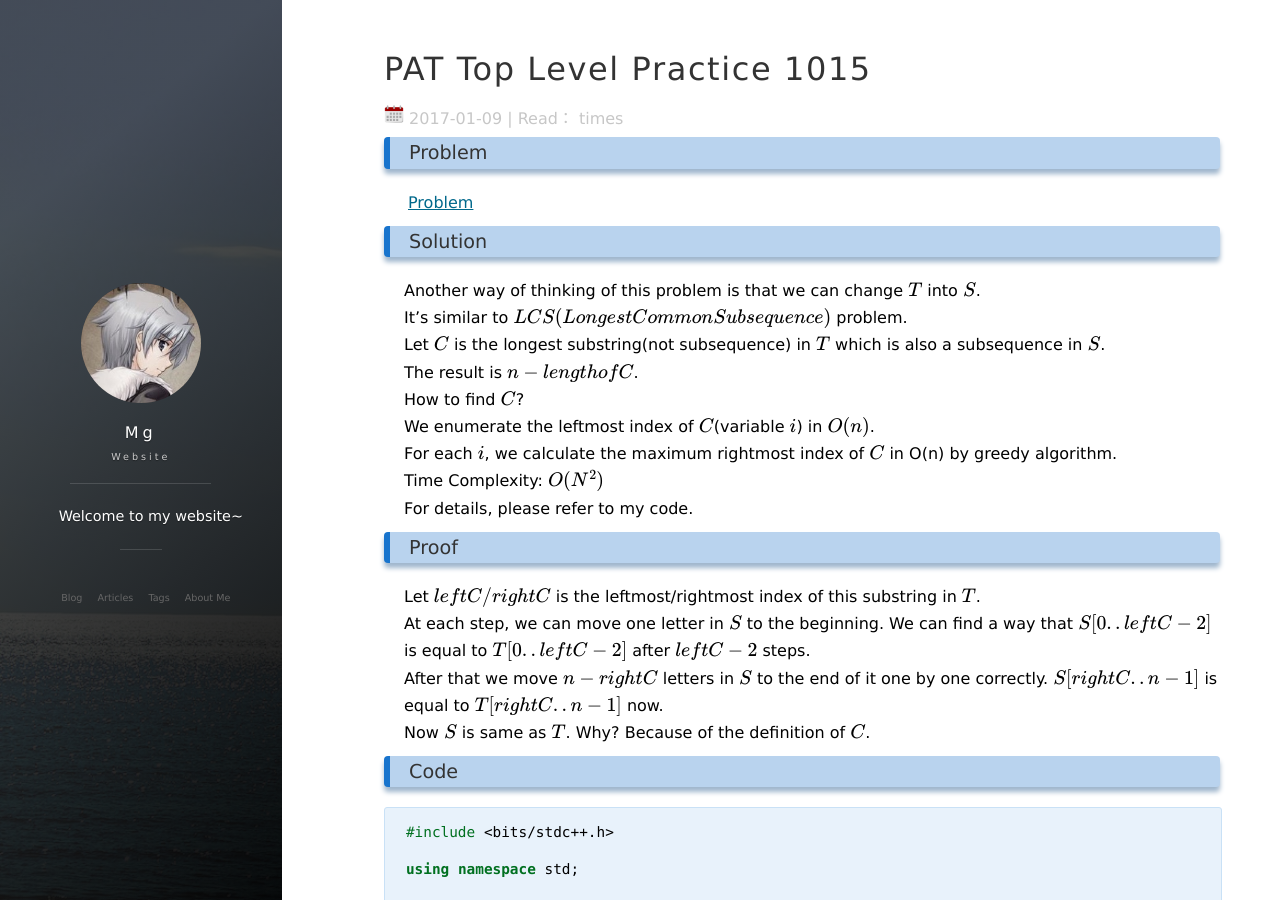
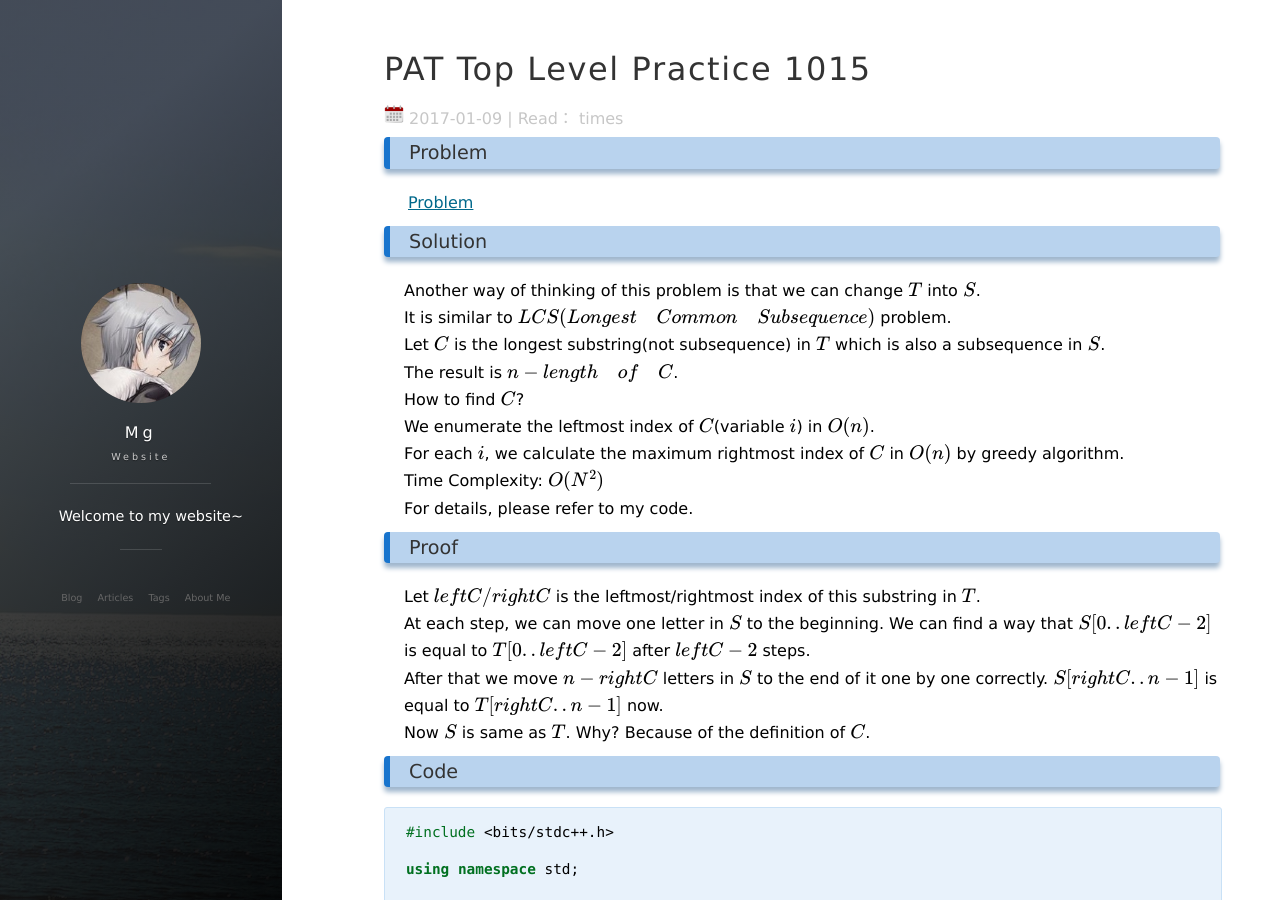
Before and after one commit to XJTUmg/XJTUmg.github.io, a Jekyll site: the page built from _posts/2017-01-09-PAT Top Level 1015.md, in a window 1280 px wide and 900 px high. Built offline with Jekyll 4.4.1, drawn with Linux system fonts in a browser that asks for light colours; nearby versions of some CDN libraries; formulas are drawn with MathJax 3; comment, search, counter and statistics services are not loaded.

Commit message:
Update 2017-01-09-PAT Top Level 1015.md

```diff
--- a/_posts/2017-01-09-PAT Top Level 1015.md
+++ b/_posts/2017-01-09-PAT Top Level 1015.md
@@ -11,12 +11,12 @@ tag: Algorithms
 ### Solution
 
 Another way of thinking of this problem is that we can change $T$ into $S$.
-It's similar to $LCS(Longest Common Subsequence)$ problem.
+It is similar to $LCS(Longest \quad Common \quad Subsequence)$ problem.
 Let $C$ is the longest substring(not subsequence) in $T$ which is also a subsequence in $S$.
-The result is $n - length of C$.
+The result is $n - length \quad of \quad C$.
 How to find $C$?
 We enumerate the leftmost index of $C$(variable $i$) in $O(n)$.
-For each $i$, we calculate the maximum rightmost index of $C$ in O(n) by greedy algorithm.
+For each $i$, we calculate the maximum rightmost index of $C$ in $O(n)$ by greedy algorithm.
 Time Complexity: $O(N^{2})$
 For details, please refer to my code.
 
```
